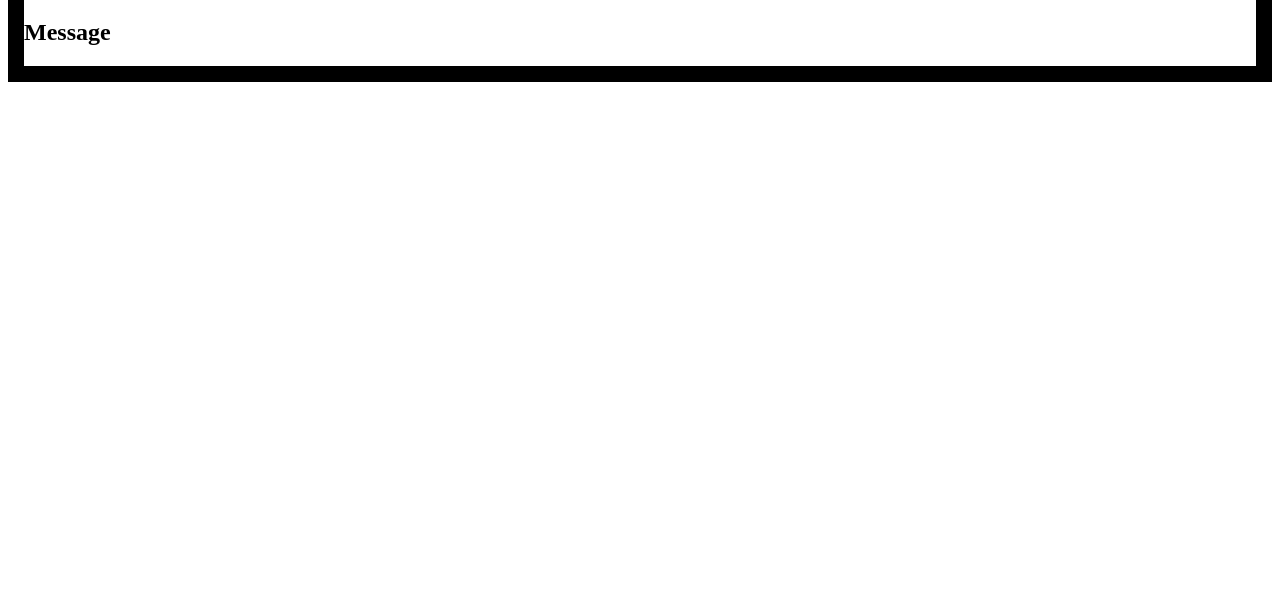
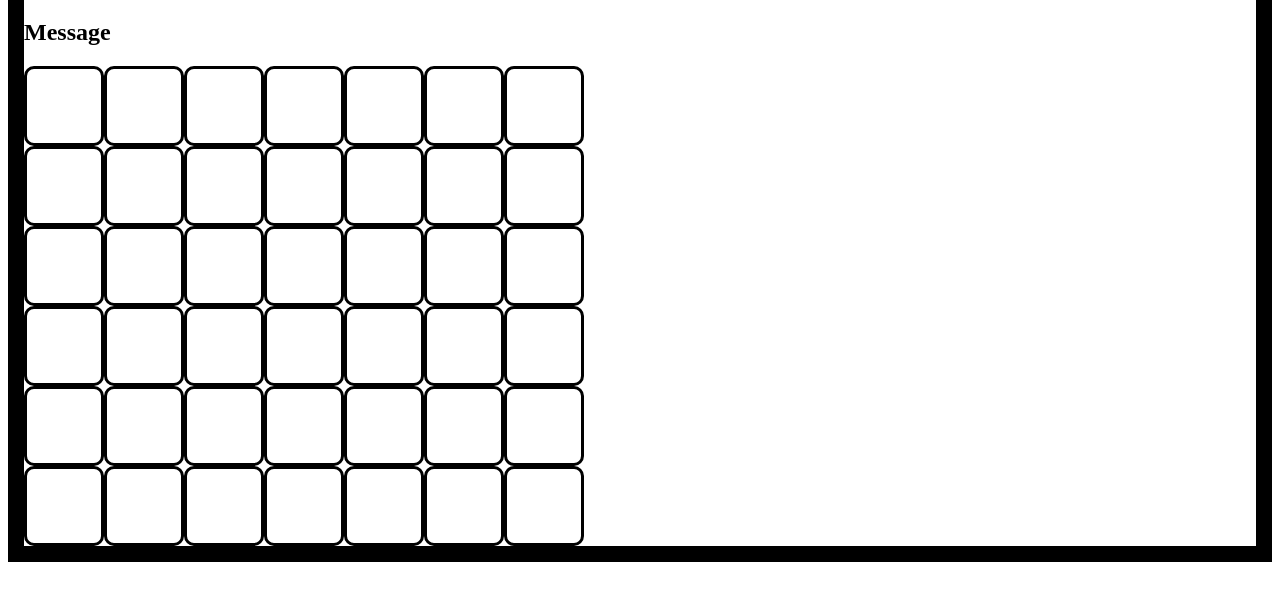
Before and after one commit to epsilonswisdom/mannys-connectfour, a plain HTML site: page index.html in a window 1280 px wide. Shown: the part 85-686 px from the top of the page. Drawn offline with Linux system fonts and the light colour scheme.

Commit message:
mboard needs tile

```diff
--- a/index.html
+++ b/index.html
@@ -14,52 +14,52 @@
 
   <section class = "board">
     <div class="tile" id="tle0"></div>
-    <div class="tile" id="tle0"></div>
-    <div class="tile" id="tle0"></div>
-    <div class="tile" id="tle0"></div>
-    <div class="tile" id="tle0"></div>
-    <div class="tile" id="tle0"></div>
-    <div class="tile" id="tle0"></div>
+    <div class="tile" id="tle1"></div>
+    <div class="tile" id="tle2"></div>
+    <div class="tile" id="tle3"></div>
+    <div class="tile" id="tle4"></div>
+    <div class="tile" id="tle5"></div>
+    <div class="tile" id="tle6"></div>
 
-    <div class="tile" id="tle0"></div>
-    <div class="tile" id="tle0"></div>
-    <div class="tile" id="tle0"></div>
-    <div class="tile" id="tle0"></div>
-    <div class="tile" id="tle0"></div>
-    <div class="tile" id="tle0"></div>
-    <div class="tile" id="tle0"></div>
+    <div class="tile" id="tle7"></div>
+    <div class="tile" id="tle8"></div>
+    <div class="tile" id="tle9"></div>
+    <div class="tile" id="tle10"></div>
+    <div class="tile" id="tle11"></div>
+    <div class="tile" id="tle12"></div>
+    <div class="tile" id="tle13"></div>
 
-    <div class="tile" id="tle0"></div>
-    <div class="tile" id="tle0"></div>
-    <div class="tile" id="tle0"></div>
-    <div class="tile" id="tle0"></div>
-    <div class="tile" id="tle0"></div>
-    <div class="tile" id="tle0"></div>
-    <div class="tile" id="tle0"></div>
+    <div class="tile" id="tle14"></div>
+    <div class="tile" id="tle15"></div>
+    <div class="tile" id="tle16"></div>
+    <div class="tile" id="tle17"></div>
+    <div class="tile" id="tle18"></div>
+    <div class="tile" id="tle19"></div>
+    <div class="tile" id="tle20"></div>
 
-    <div class="tile" id="tle0"></div>
-    <div class="tile" id="tle0"></div>
-    <div class="tile" id="tle0"></div>
-    <div class="tile" id="tle0"></div>
-    <div class="tile" id="tle0"></div>
-    <div class="tile" id="tle0"></div>
-    <div class="tile" id="tle0"></div>
+    <div class="tile" id="tle21"></div>
+    <div class="tile" id="tle22"></div>
+    <div class="tile" id="tle23"></div>
+    <div class="tile" id="tle24"></div>
+    <div class="tile" id="tle25"></div>
+    <div class="tile" id="tle26"></div>
+    <div class="tile" id="tle27"></div>
 
-    <div class="tile" id="tle0"></div>
-    <div class="tile" id="tle0"></div>
-    <div class="tile" id="tle0"></div>
-    <div class="tile" id="tle0"></div>
-    <div class="tile" id="tle0"></div>
-    <div class="tile" id="tle0"></div>
-    <div class="tile" id="tle0"></div>
+    <div class="tile" id="tle28"></div>
+    <div class="tile" id="tle29"></div>
+    <div class="tile" id="tle30"></div>
+    <div class="tile" id="tle31"></div>
+    <div class="tile" id="tle32"></div>
+    <div class="tile" id="tle33"></div>
+    <div class="tile" id="tle34"></div>
 
-    <div class="tile" id="tle0"></div>
-    <div class="tile" id="tle0"></div>
-    <div class="tile" id="tle0"></div>
-    <div class="tile" id="tle0"></div>
-    <div class="tile" id="tle0"></div>
-    <div class="tile" id="tle0"></div>
-    <div class="tile" id="tle0"></div>
+    <div class="tile" id="tle35"></div>
+    <div class="tile" id="tle36"></div>
+    <div class="tile" id="tle37"></div>
+    <div class="tile" id="tle38"></div>
+    <div class="tile" id="tle39"></div>
+    <div class="tile" id="tle40"></div>
+    <div class="tile" id="tle41"></div>
 
   </section>
 
--- a/style.css
+++ b/style.css
@@ -1,3 +1,18 @@
 body{
   border: solid black 16px;
 }
+
+section.board {
+  display: grid;
+  grid-template-rows: repeat(6, 10vmin);
+  grid-template-columns: repeat(7, 10vmin);
+  grid-gap: 0vmin;
+
+}
+div {
+  border: 3px solid black;
+  font-size: 8vmin;
+  text-align: center;
+  vertical-align: middle;
+  border-radius: 10px;
+}
```
